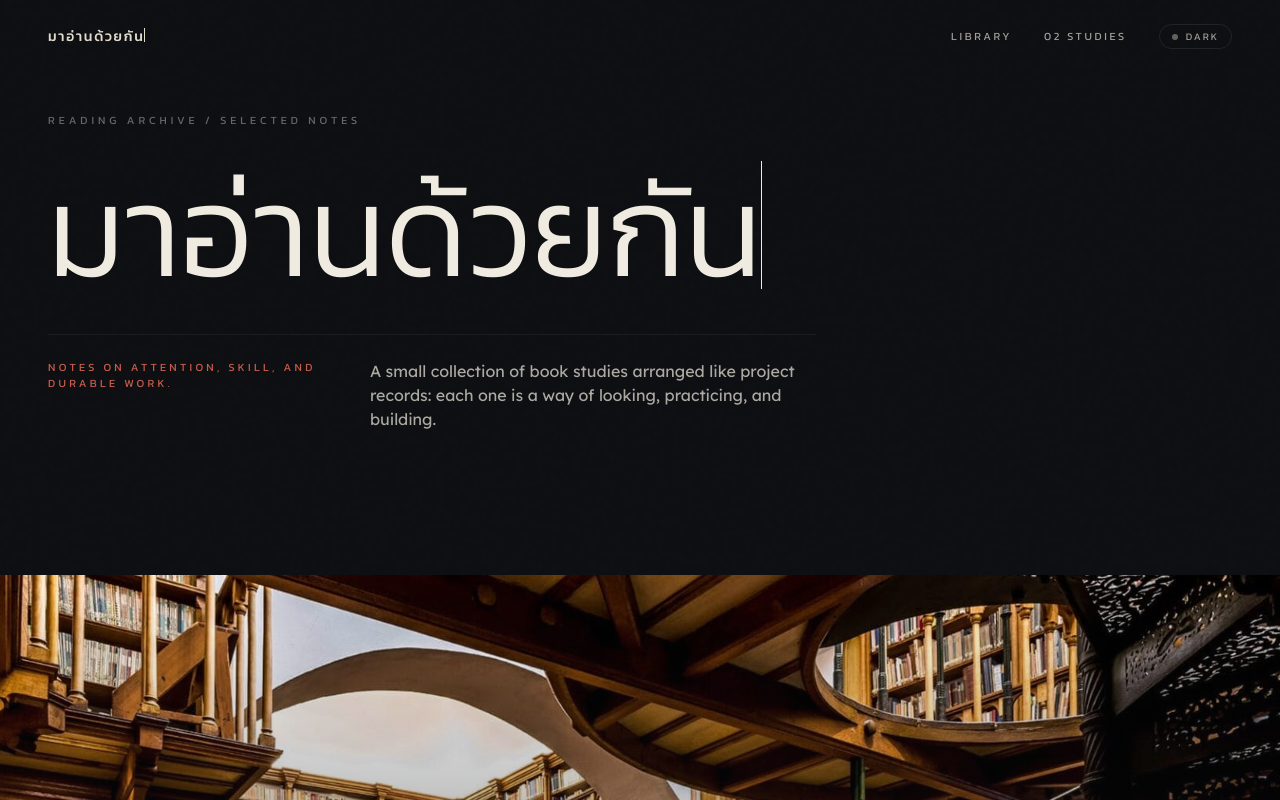
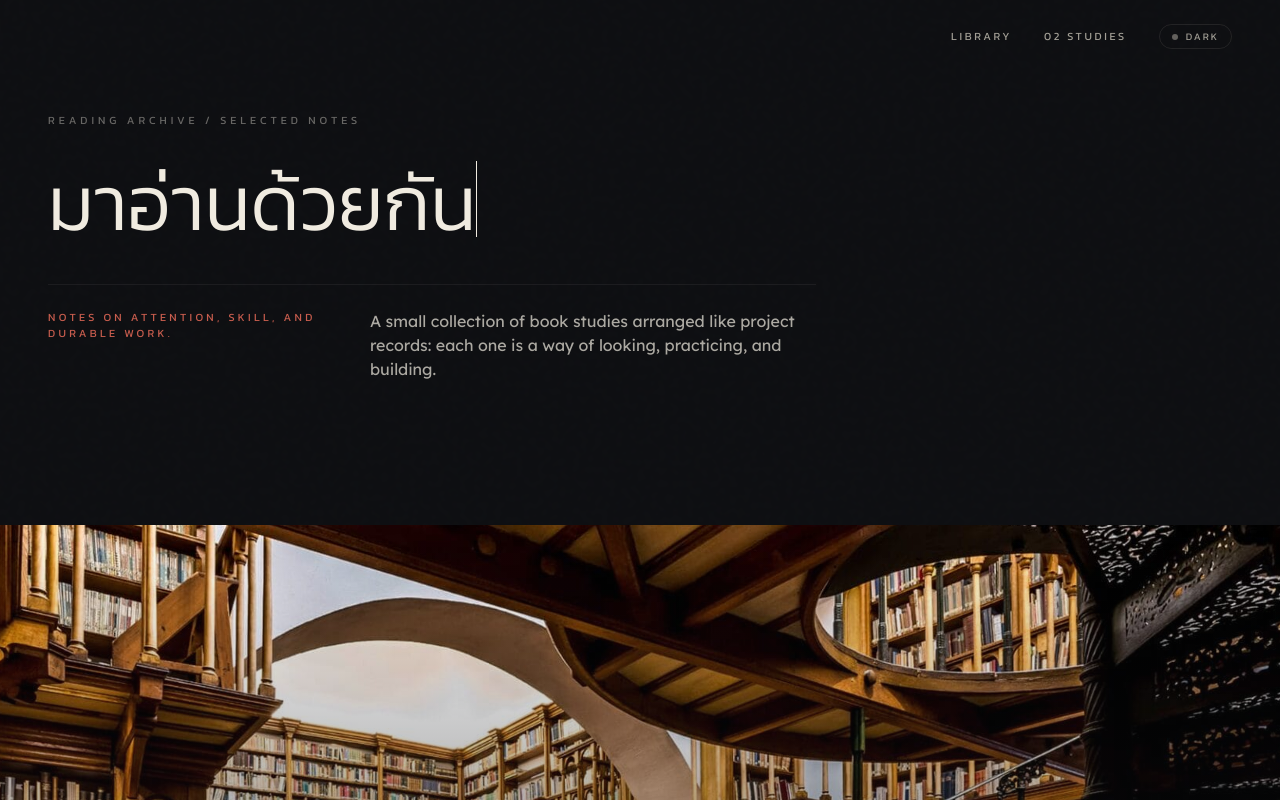
Before and after one commit to kawin05/books, a Next.js app: page / in a window 1280 px wide. Shown: the top 800 px of the page. Built offline with nearby package versions, Linux system fonts and the light colour scheme.

Commit message:
hero: smaller typing text, remove TypewriterText from all navs

```diff
--- a/app/books/[slug]/[[...lang]]/page.tsx
+++ b/app/books/[slug]/[[...lang]]/page.tsx
@@ -8,7 +8,6 @@ import { ScrollReveal } from '@/components/ScrollReveal'
 import { ThemeToggle } from '@/components/ThemeToggle'
 import { Footer } from '@/components/Footer'
 import { FullscreenButton } from '@/components/FullscreenButton'
-import { TypewriterText } from '@/components/TypewriterText'
 import { buttonVariants } from '@/components/ui/button'
 import { cn } from '@/lib/utils'
 
@@ -76,8 +75,7 @@ export default async function BookPage({ params }: BookPageProps) {
 
   return (
     <main className="grain relative min-h-screen overflow-hidden">
-      <nav className="fixed top-0 left-0 right-0 z-40 flex items-center justify-between px-6 py-6 mix-blend-difference sm:px-12">
-        <TypewriterText />
+      <nav className="fixed top-0 left-0 right-0 z-40 flex items-center justify-end px-6 py-6 mix-blend-difference sm:px-12">
         <div className="flex items-center gap-6">
           {hasOtherLang && (
             <LanguageLink
--- a/app/gallery/page.tsx
+++ b/app/gallery/page.tsx
@@ -1,5 +1,4 @@
 import type { Metadata } from 'next'
-import { TypewriterText } from '@/components/TypewriterText'
 import { Footer } from '@/components/Footer'
 import { libraryImages } from '@/lib/images'
 
@@ -11,8 +10,7 @@ export const metadata: Metadata = {
 export default function GalleryPage() {
   return (
     <main className="min-h-screen bg-bg text-text-primary">
-      <nav className="fixed top-0 left-0 right-0 z-40 flex items-center justify-between px-6 py-6 mix-blend-difference sm:px-12">
-        <TypewriterText />
+      <nav className="fixed top-0 left-0 right-0 z-40 flex items-center justify-end px-6 py-6 mix-blend-difference sm:px-12">
         <span className="font-display text-[10px] uppercase tracking-[0.24em] text-text-muted">
           {libraryImages.length} Photos
         </span>
--- a/app/not-found.tsx
+++ b/app/not-found.tsx
@@ -1,14 +1,12 @@
 import Link from 'next/link'
 import { ThemeToggle } from '@/components/ThemeToggle'
-import { TypewriterText } from '@/components/TypewriterText'
 import { buttonVariants } from '@/components/ui/button'
 import { cn } from '@/lib/utils'
 
 export default function NotFound() {
   return (
     <main className="grain relative flex min-h-screen flex-col bg-bg text-text-primary">
-      <nav className="fixed left-0 right-0 top-0 z-40 flex items-center justify-between px-6 py-6 mix-blend-difference sm:px-12">
-        <TypewriterText />
+      <nav className="fixed left-0 right-0 top-0 z-40 flex items-center justify-end px-6 py-6 mix-blend-difference sm:px-12">
         <div className="flex items-center gap-6">
           <span className="font-display text-xs uppercase tracking-widest text-text-muted">
             404
--- a/components/HeroSection.tsx
+++ b/components/HeroSection.tsx
@@ -15,7 +15,7 @@ export function HeroSection() {
           </ScrollReveal>
 
           <ScrollReveal delay={0.12}>
-            <TypewriterText className="text-[clamp(2.5rem,10vw,10rem)] font-light uppercase leading-[0.85] tracking-normal text-text-primary" />
+            <TypewriterText className="text-[clamp(1.8rem,6vw,5rem)] font-light uppercase leading-[0.85] tracking-normal text-text-primary" />
           </ScrollReveal>
 
           <ScrollReveal delay={0.36}>
--- a/components/HomeClient.tsx
+++ b/components/HomeClient.tsx
@@ -9,7 +9,6 @@ import { HeroSection } from '@/components/HeroSection'
 import { LibrarySlideshow } from '@/components/LibrarySlideshow'
 import { ScrollReveal } from '@/components/ScrollReveal'
 import { ThemeToggle } from '@/components/ThemeToggle'
-import { TypewriterText } from '@/components/TypewriterText'
 import type { BookSummary } from '@/lib/books'
 import { libraryImages } from '@/lib/images'
 
@@ -34,8 +33,7 @@ export function HomeClient({ books }: HomeClientProps) {
     <main className="grain relative min-h-screen overflow-hidden">
       <Cursor />
 
-      <nav className="fixed top-0 left-0 right-0 z-40 flex items-center justify-between px-6 py-6 mix-blend-difference sm:px-12">
-        <TypewriterText />
+      <nav className="fixed top-0 left-0 right-0 z-40 flex items-center justify-end px-6 py-6 mix-blend-difference sm:px-12">
         <div className="hidden items-center gap-8 font-display text-[11px] uppercase tracking-[0.24em] text-text-secondary sm:flex">
           <a href="#library" className="transition-colors hover:text-accent-cream">
             Library
```
